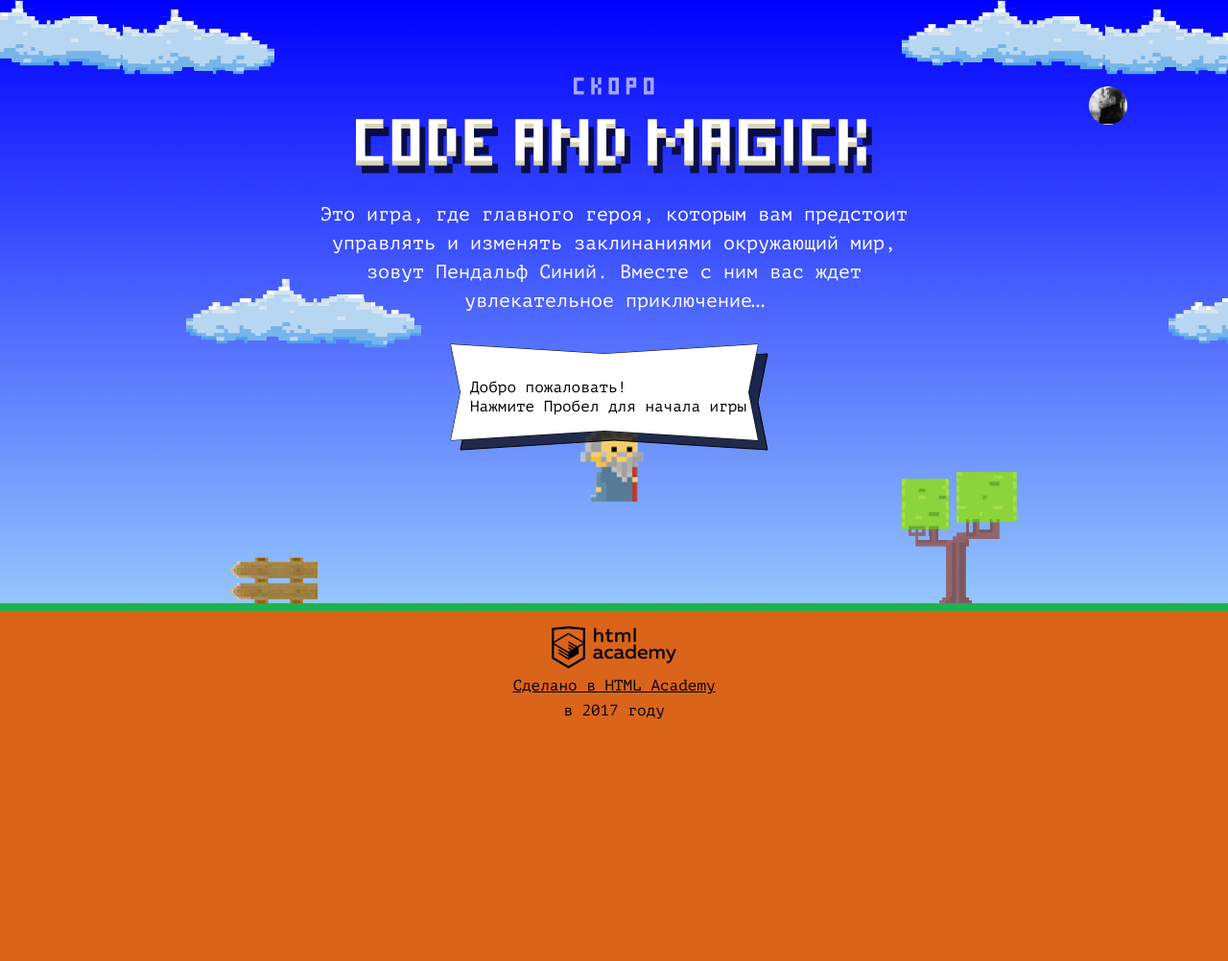
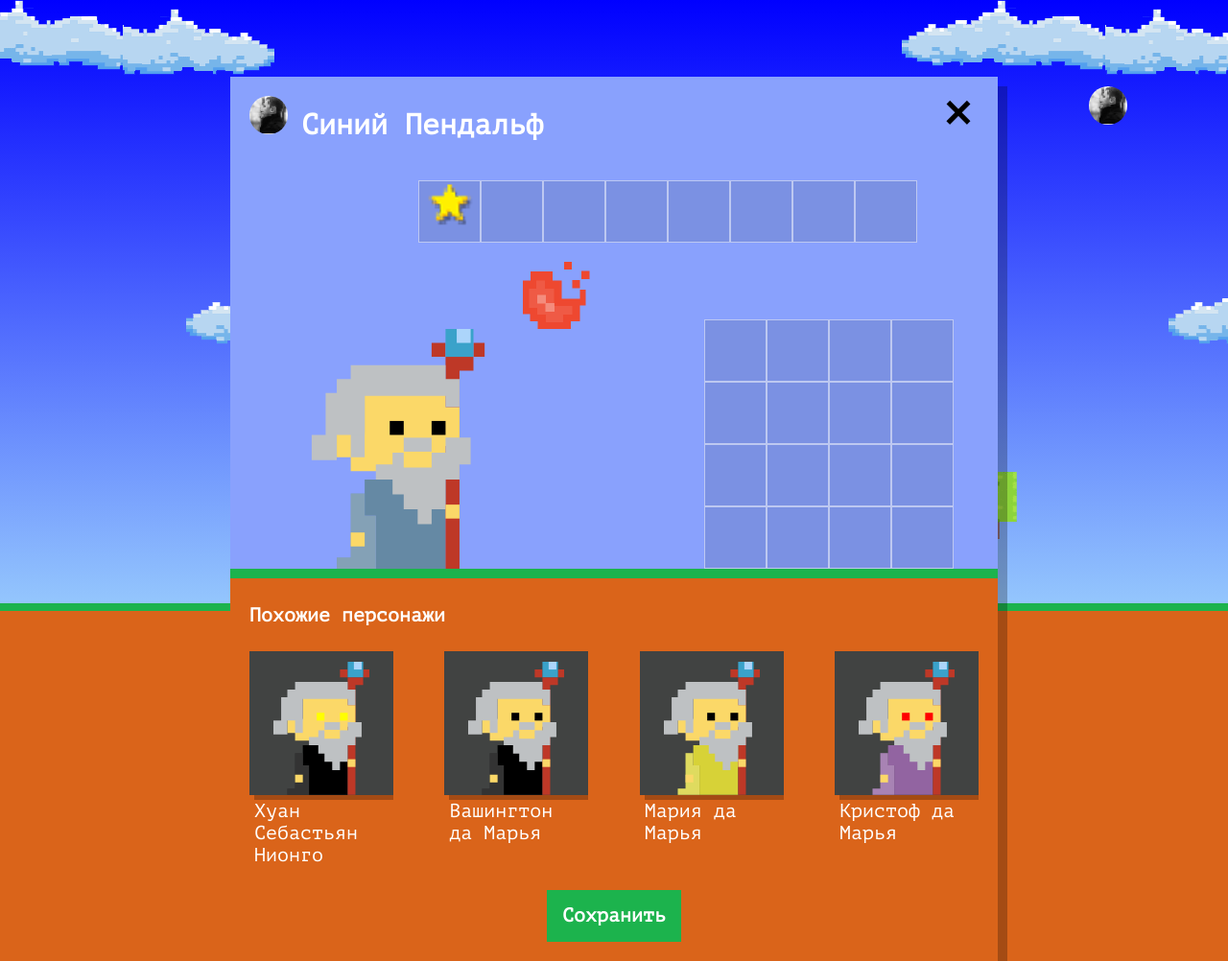
Before and after one commit to anotherZAK/1465833-code-and-magick-21, a website: page index.html in a window 1280 px wide. Shown: the whole page at 96% size. Before the commit the page ends 800 px from the top, so only its background shows below. Drawn offline with Linux system fonts and the light colour scheme.

Commit message:
Реализовал генерацию однотипных персонажей со случайными характристиками и добавил их в DOM

```diff
--- a/index.html
+++ b/index.html
@@ -200,6 +200,7 @@
       return gameFieldHeight / 3;
     }
   </script>
+  <script src="js/setup.js"></script>
   <script src="js/stat.js"></script>
   <script src="js/game.js"></script>
 
--- /dev/null
+++ b/js/setup.js
@@ -0,0 +1,64 @@
+'use strict';
+
+const numberOfCharacters = 4;
+const NAMES = [`Иван`, `Хуан Себастьян`, `Мария`, `Кристоф`, `Виктор`, `Юлия`, `Люпита`, `Вашингтон`];
+const SURNAMES = [`да Марья`, `Верон`, `Мирабелла`, `Вальц`, `Онопко`, `Топольницкая`, `Нионго`, `Ирвинг`];
+const COAT_COLORS = [`rgb(101, 137, 164)`, `rgb(241, 43, 107)`, `rgb(146, 100, 161)`, `rgb(56, 159, 117)`, `rgb(215, 210, 55)`, `rgb(0, 0, 0)`];
+const EYES_COLORS = [`black`, `red`, `blue`, `yellow`, `green`];
+
+const similarWizardTemplate = document.querySelector(`#similar-wizard-template`).content;
+const similarWizardItem = similarWizardTemplate.querySelector(`.setup-similar-item`);
+
+const characterSetupWindow = document.querySelector(`.setup`);
+characterSetupWindow.classList.remove(`hidden`);
+
+const getRandomNumber = function (array) {
+  const arrayLength = array.length;
+  const randomNumber = Math.floor(Math.random() * (arrayLength));
+
+  return randomNumber;
+};
+
+const setCharacterData = function (names, surnames, coatColors, eyesColors) {
+  let characterData = {};
+  const indices = [names[getRandomNumber(names)], surnames[getRandomNumber(surnames)], coatColors[getRandomNumber(coatColors)], eyesColors[getRandomNumber(eyesColors)]];
+  characterData.name = indices[0] + ` ` + indices[1];
+  characterData.coatColor = indices[2];
+  characterData.eyesColor = indices[3];
+
+  return characterData;
+};
+
+const generateCharacter = function (character) {
+  const characterElement = similarWizardItem.cloneNode(true);
+  const characterName = characterElement.querySelector(`.setup-similar-label`);
+  const characterCoat = characterElement.querySelector(`.wizard-coat`);
+  const characterEyes = characterElement.querySelector(`.wizard-eyes`);
+
+  characterName.textContent = character.name;
+  characterCoat.style.fill = character.coatColor;
+  characterEyes.style.fill = character.eyesColor;
+
+  return characterElement;
+};
+
+const incarnateCharacters = function (characters) {
+  const characterList = document.querySelector(`.setup-similar-list`);
+  const charactersContainer = document.createDocumentFragment();
+
+  for (let i = 0; i < numberOfCharacters; i++) {
+    charactersContainer.appendChild(generateCharacter(characters[i]));
+  }
+
+  return characterList.appendChild(charactersContainer);
+};
+
+let wizardsData = [];
+for (let i = 0; i < numberOfCharacters; i++) {
+  wizardsData[i] = setCharacterData(NAMES, SURNAMES, COAT_COLORS, EYES_COLORS);
+}
+
+incarnateCharacters(wizardsData);
+
+const characterSimilarMenu = characterSetupWindow.querySelector(`.setup-similar`);
+characterSimilarMenu.classList.remove(`hidden`);
--- a/js/stat.js
+++ b/js/stat.js
@@ -46,6 +46,7 @@ window.renderStatistics = function (ctx, names, times) {
     ctx.fillStyle = `#000000`;
     ctx.fillText(names[i], TEXT_X + (BAR_GAP + BAR_WIDTH) * i, SHIFT_NAMES_Y);
     ctx.fillText(Math.round(times[i]), TEXT_X + (BAR_GAP + BAR_WIDTH) * i, SHIFT_TIMES_Y - currentHeight);
+
     if (names[i] === `Вы`) {
       renderResults(ctx, TEXT_X + (BAR_GAP + BAR_WIDTH) * i, SHIFT_BAR_Y, `rgba(255, 0, 0, 1)`, -currentHeight);
     } else {
```
